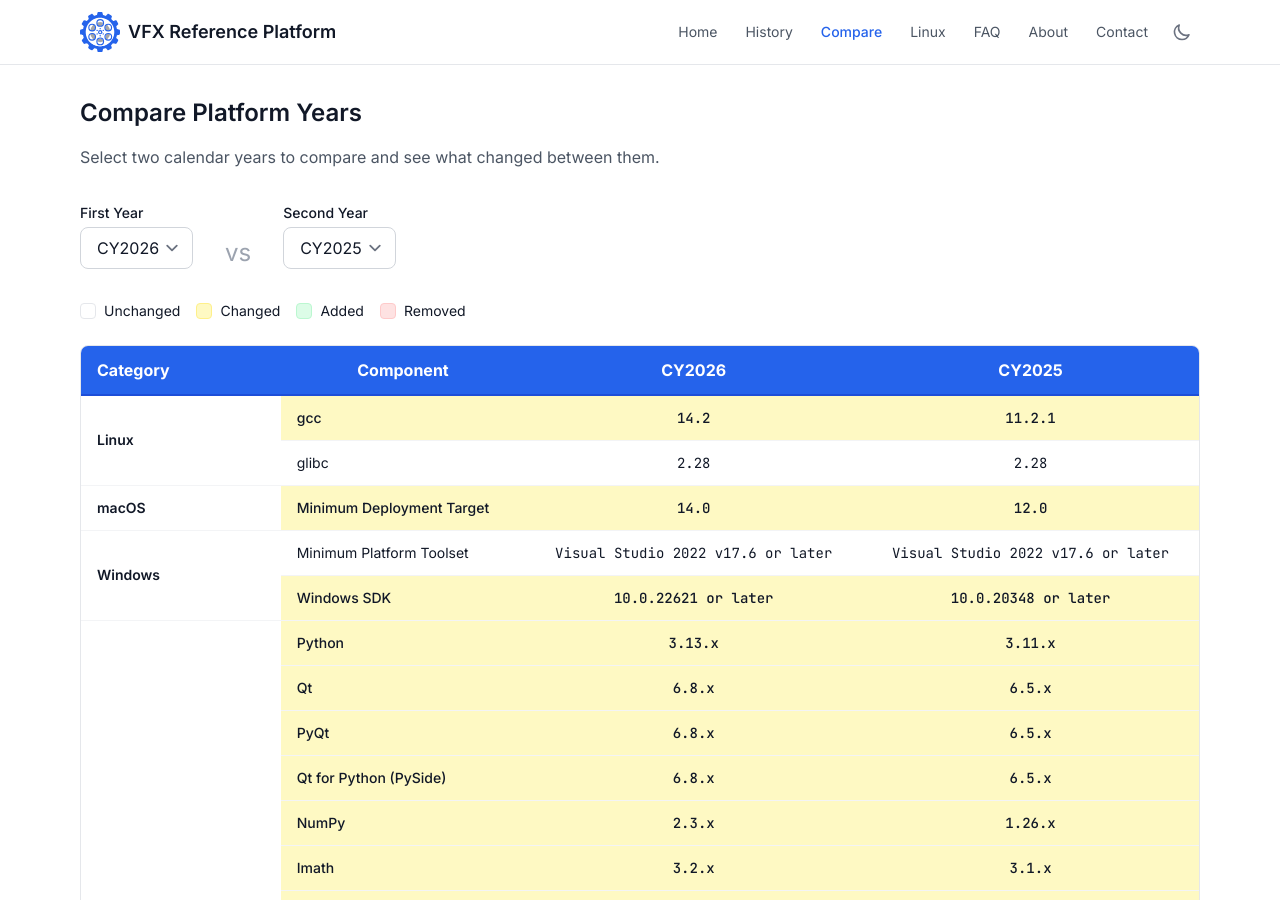
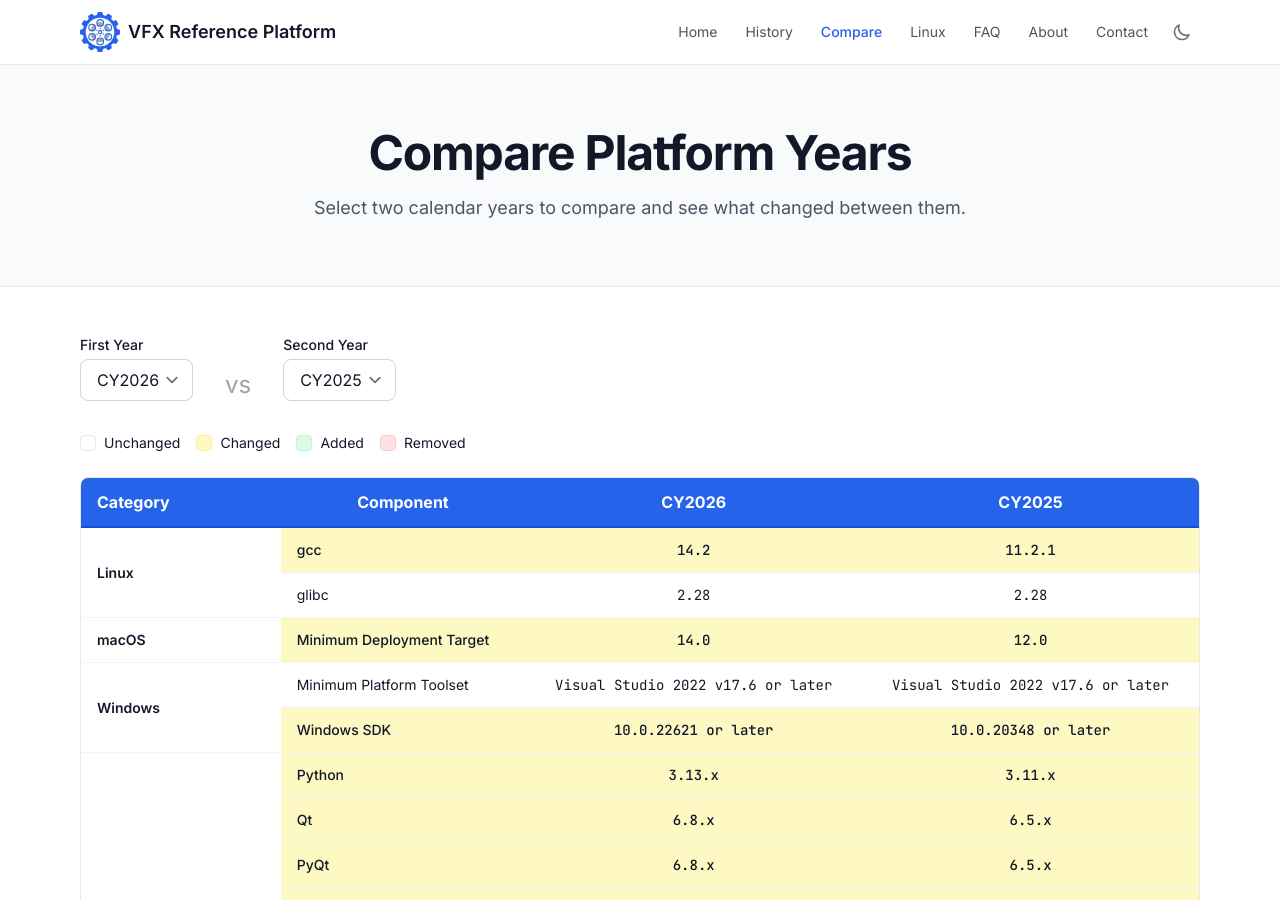
Before and after one commit to vfxplatform/vfxplatform, a Jekyll site: the page built from compare.html, in a window 1280 px wide and 900 px high. Built offline with Jekyll 4.4.1, drawn with Linux system fonts in a browser that asks for light colours.

Commit message:
Redesign Compare page with hero section and delete compare layout
Switch to home layout with full-width hero, wrap controls in proper
section container, and move JS includes inline. Remove the now-unused
compare layout file.

Co-Authored-By: Claude Opus 4.6 <noreply@anthropic.com>

```diff
--- a/_layouts/compare.html
+++ /dev/null
@@ -1,20 +0,0 @@
-<!DOCTYPE html>
-<html lang="en" class="scroll-smooth">
-<head>
-  {% include head.html %}
-</head>
-<body class="bg-white dark:bg-gray-900 text-gray-900 dark:text-gray-100 antialiased min-h-screen flex flex-col">
-  {% include header.html %}
-
-  <main class="flex-1 container mx-auto px-4 py-8 max-w-6xl">
-    {{ content }}
-  </main>
-
-  {% include footer.html %}
-  {% include analytics.html %}
-
-  <script src="{{ '/assets/js/dark-mode.js' | relative_url }}"></script>
-  <script src="{{ '/assets/js/platform-data.js' | relative_url }}"></script>
-  <script src="{{ '/assets/js/year-comparison.js' | relative_url }}"></script>
-</body>
-</html>
--- a/compare.html
+++ b/compare.html
@@ -1,15 +1,27 @@
 ---
-layout: compare
+layout: home
 title: Compare Platform Years
 description: "Compare VFX Reference Platform versions between different years"
 ---
 
-<h2 class="text-2xl font-semibold mb-4">Compare Platform Years</h2>
-
-<p class="text-gray-600 dark:text-gray-300 mb-8">
+<!-- Hero Section -->
+<section class="bg-gray-50 dark:bg-gray-800/50 border-b border-gray-200 dark:border-gray-700">
+  <div class="container mx-auto px-4 max-w-6xl">
+    <div class="py-12 md:py-16">
+      <div class="max-w-3xl mx-auto text-center">
+        <h1 class="text-4xl md:text-5xl font-bold tracking-tight mb-4">
+          Compare Platform Years
+        </h1>
+        <p class="text-lg text-gray-600 dark:text-gray-300 leading-relaxed">
           Select two calendar years to compare and see what changed between them.
         </p>
+      </div>
+    </div>
+  </div>
+</section>
 
+<!-- Comparison Controls & Results -->
+<section class="container mx-auto px-4 max-w-6xl py-12">
   <div class="flex flex-wrap items-end gap-4 mb-8">
     <div>
       <label for="year1-select" class="block text-sm font-medium mb-1">First Year</label>
@@ -50,3 +62,7 @@ description: "Compare VFX Reference Platform versions between different years"
   <div id="comparison-results">
     <!-- Results populated by JavaScript -->
   </div>
+</section>
+
+<script src="{{ '/assets/js/platform-data.js' | relative_url }}"></script>
+<script src="{{ '/assets/js/year-comparison.js' | relative_url }}"></script>
```
Lines whose indentation alone changed are shown as unchanged.
